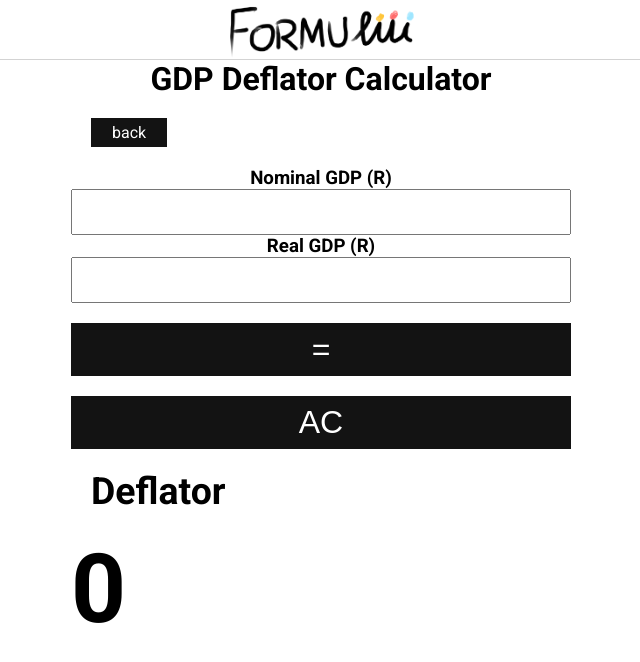
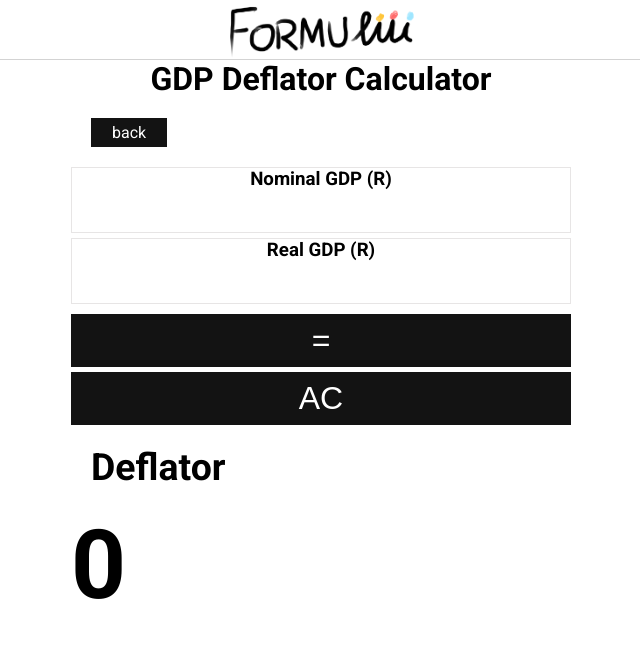
Before and after one commit to babekizulu/economics-caclulator, a React (Create React App) app: page /gdp/deflator in a window 1280 px wide. Shown: the top 662 px of the page, without its empty margins (319-959 px from the left). Built offline with nearby package versions, Linux system fonts and the light colour scheme.

Commit message:
Updated Input Display UI

```diff
--- a/src/scss/_CalcBtn.scss
+++ b/src/scss/_CalcBtn.scss
@@ -6,7 +6,7 @@
     width: 100%;
     background: $dark;
     padding: 8px 21px;
-    margin-top: 20px;
+    margin-top: 5px;
     border: none;
     color: #fff;
     font-size: 2rem;
--- a/src/scss/_ClearBtn.scss
+++ b/src/scss/_ClearBtn.scss
@@ -7,7 +7,7 @@
     width: 100%;
     background: $dark;
     padding: 8px 21px;
-    margin-top: 20px;
+    margin-top: 5px;
     border: none;
     color: #fff;
     font-size: 2rem;
--- a/src/scss/_InputDisplay.scss
+++ b/src/scss/_InputDisplay.scss
@@ -1,11 +1,14 @@
 @import 'utils';
 .input-display-container {
     @include grid1;
+    border: 1px solid #e7e5e5;
+    margin-bottom: 5px;
 }
 
 .input-label {
     @include centerFlex;
     font-family: $rob;
+    background: none;
 }
 
 .calc-input {
@@ -15,4 +18,6 @@
     padding: 8px 20px;
     font-family: $rob;
     font-size: 1.4rem;
+    border: none;
+    background: none;
 }
```
